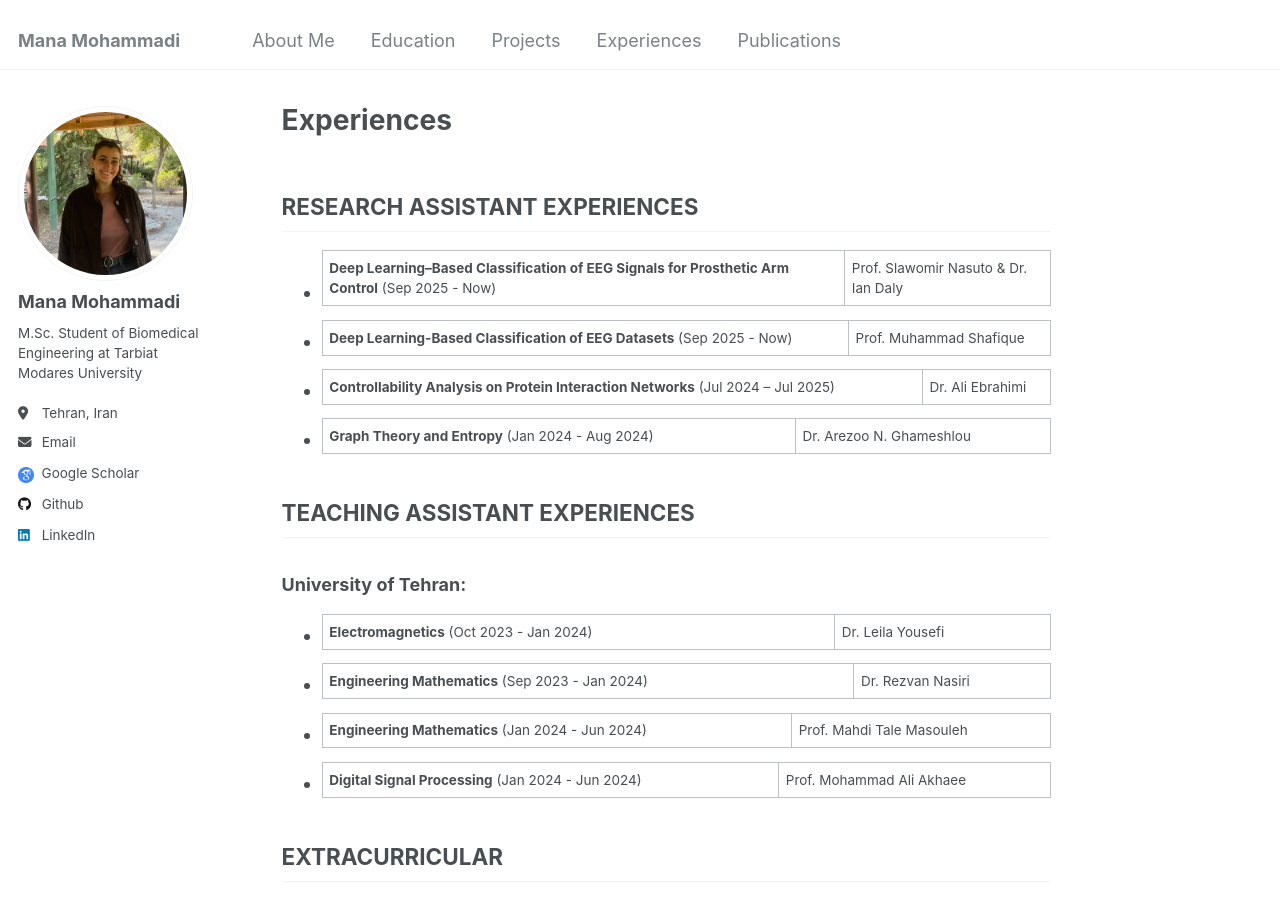
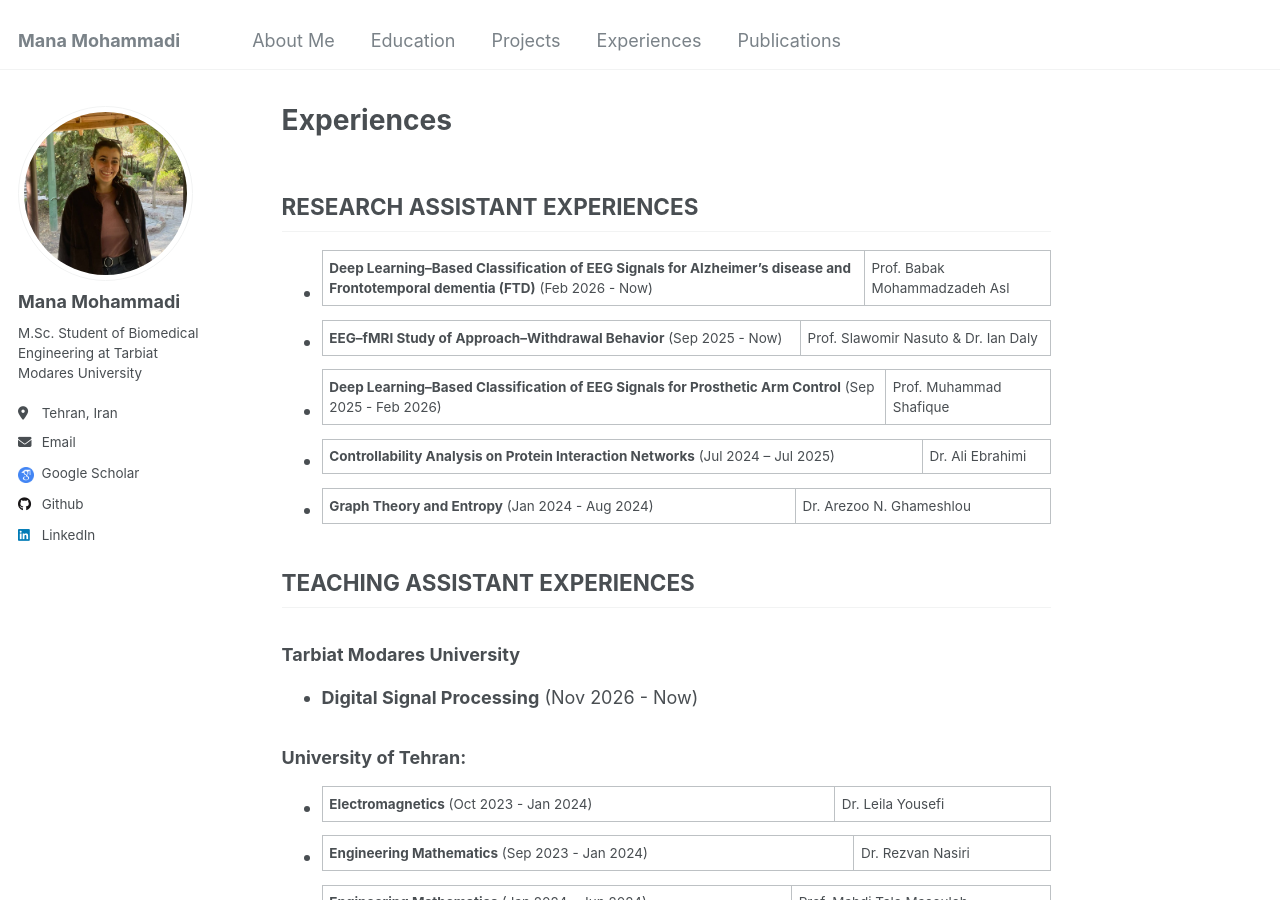
Before and after one commit to manamoha/manamoha.github.io, a Jekyll site: the page built from _pages/experiences.md, in a window 1280 px wide and 900 px high. Built offline with Jekyll 4.4.1, drawn with Linux system fonts in a browser that asks for light colours.

Commit message:
modified:   _pages/experiences.md

```diff
--- a/_pages/experiences.md
+++ b/_pages/experiences.md
@@ -9,13 +9,17 @@ author_profile: true
 
 ## **RESEARCH ASSISTANT EXPERIENCES**
 
-- **Deep Learning–Based Classification of EEG Signals for Prosthetic Arm Control** (Sep 2025 - Now) | Prof. Slawomir Nasuto & Dr. Ian Daly
-- **Deep Learning-Based Classification of EEG Datasets** (Sep 2025 - Now) | Prof. Muhammad Shafique
+- **Deep Learning–Based Classification of EEG Signals for Alzheimer’s disease and Frontotemporal dementia (FTD)** (Feb 2026 - Now) | Prof. Babak Mohammadzadeh Asl
+- **EEG–fMRI Study of Approach–Withdrawal Behavior** (Sep 2025 - Now) | Prof. Slawomir Nasuto & Dr. Ian Daly
+- **Deep Learning–Based Classification of EEG Signals for Prosthetic Arm Control** (Sep 2025 -  Feb 2026) | Prof. Muhammad Shafique
 - **Controllability Analysis on Protein Interaction Networks** (Jul 2024 – Jul 2025) | Dr. Ali Ebrahimi
 - **Graph Theory and Entropy** (Jan 2024 - Aug 2024) | Dr. Arezoo N. Ghameshlou
 
 
 ## **TEACHING ASSISTANT EXPERIENCES**
+
+### Tarbiat Modares University
+- **Digital Signal Processing** (Nov 2026 - Now)
 
 ### University of Tehran:
 - **Electromagnetics** (Oct 2023 - Jan 2024) | Dr. Leila Yousefi
```
